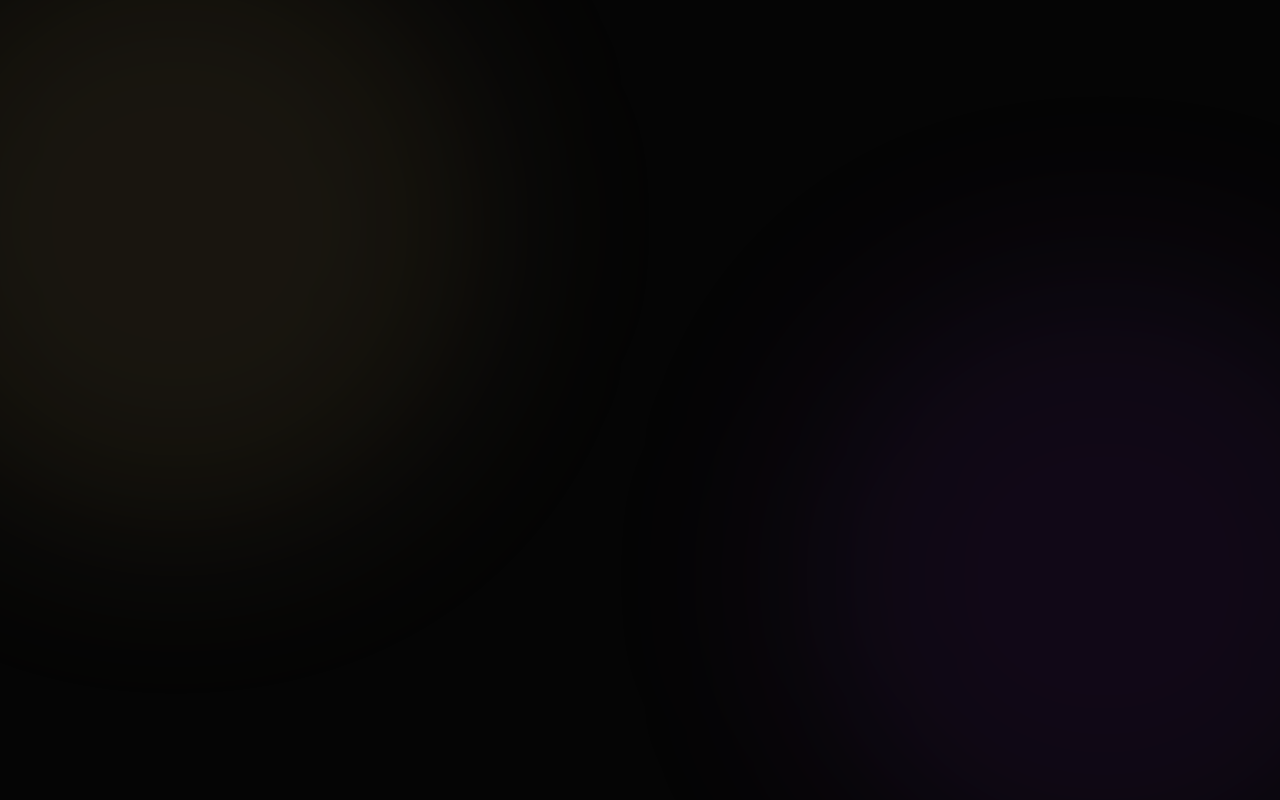
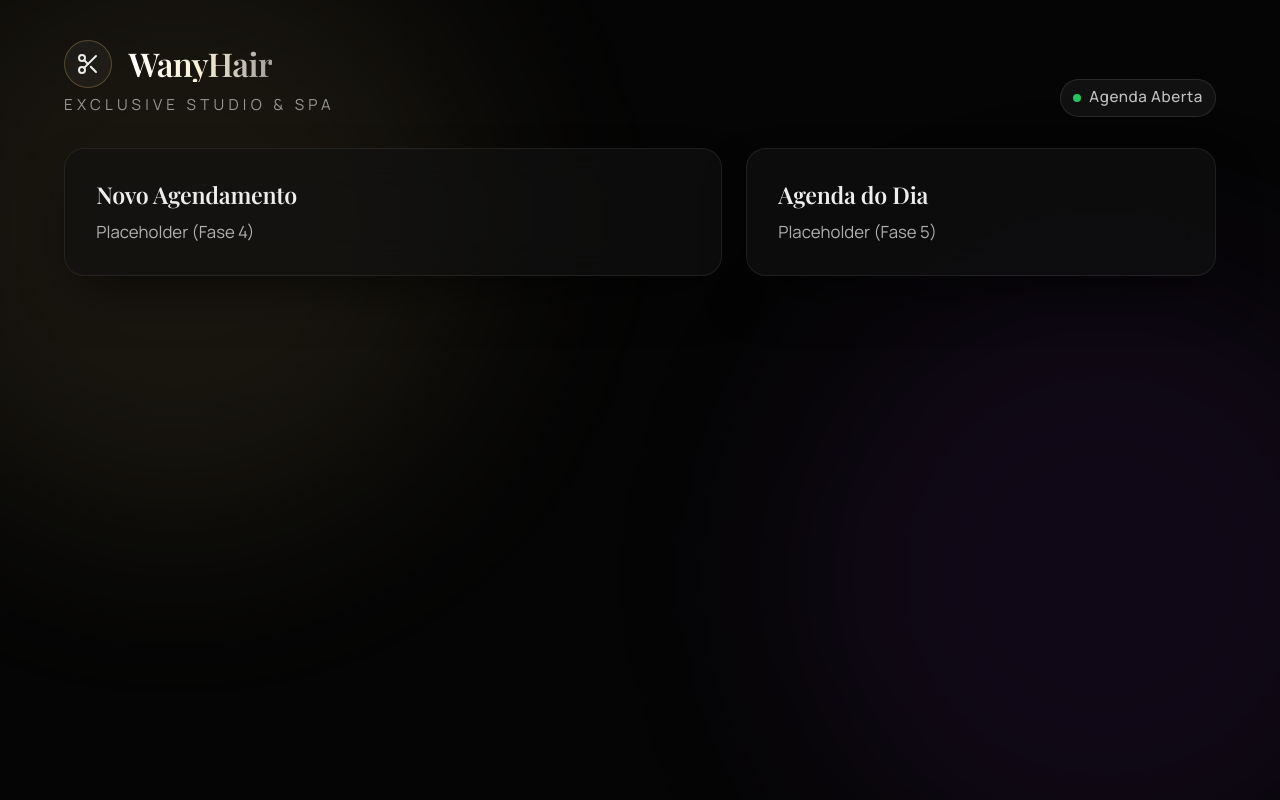
Before and after one commit to juninalmeida/WanyHairAgendaV1, a plain HTML site: page index.html in a window 1280 px wide. Drawn offline with nearby package versions, Linux system fonts and the light colour scheme; a web font is replaced by a local one.

Commit message:
chore: add layout styles and replace inline card text styles with reusable classes

```diff
--- a/index.html
+++ b/index.html
@@ -25,5 +25,43 @@
     ></div>
   </div>
 
+  <div class="container">
+    <header class="header">
+      <div class="brand">
+        <div class="brand-row">
+          <span class="brand-icon" aria-hidden="true">
+            <i data-lucide="scissors"></i>
+          </span>
+
+          <h1 class="brand-title">WanyHair</h1>
+        </div>
+
+        <p class="brand-subtitle">Exclusive Studio &amp; Spa</p>
+      </div>
+
+      <div class="status-badge" aria-label="Status da agenda">
+        <span class="status-dot" aria-hidden="true"></span>
+        <span class="status-text">Agenda Aberta</span>
+      </div>
+    </header>
+
+    <main class="main">
+      <section class="glass-card card-pad">
+        <h2 class="card-title">
+          Novo Agendamento
+        </h2>
+        <p class="card-desc">Placeholder (Fase 4)</p>
+        </p>
+      </section>
+
+      <aside class="glass-card card-pad">
+        <h2 class="card-title">Agenda do Dia</h2>
+        <p class="card-desc">Placeholder (Fase 5)</p>
+</aside>
+      </aside>
+    </main>
+  </div>
+
   <script type="module" src="./src/js/background.js"></script>
+  <script type="module" src="./src/js/icons.js"></script>
 </body>
--- /dev/null
+++ b/src/js/icons.js
@@ -0,0 +1,29 @@
+const LUCIDE_SRC = "https://unpkg.com/lucide@latest";
+
+function loadScript(src) {
+  return new Promise((resolve, reject) => {
+    const existing = document.querySelector(`script[src="${src}"]`);
+    if (existing) return resolve();
+
+    const script = document.createElement("script");
+    script.src = src;
+    script.async = true;
+    script.onload = resolve;
+    script.onerror = () => reject(new Error(`Failed to load: ${src}`));
+    document.head.appendChild(script);
+  });
+}
+
+async function initIcons() {
+  try {
+    if (!window.lucide) {
+      await loadScript(LUCIDE_SRC);
+    }
+
+    window.lucide?.createIcons?.();
+  } catch (err) {
+    console.warn("[icons] Lucide failed to init:", err);
+  }
+}
+
+document.addEventListener("DOMContentLoaded", initIcons);
--- a/src/styles/global.css
+++ b/src/styles/global.css
@@ -6,11 +6,6 @@
 
 * {
   margin: 0;
-}
-
-html,
-body {
-  height: 100%;
 }
 
 body {
--- a/src/styles/index.css
+++ b/src/styles/index.css
@@ -1,3 +1,4 @@
 @import url("./global.css");
 @import url("./ui.css");
 @import url("./effects.css");
+@import url("./layout.css");
--- /dev/null
+++ b/src/styles/layout.css
@@ -0,0 +1,115 @@
+.header {
+  display: grid;
+  gap: var(--sp-2);
+  margin-block: var(--sp-2) var(--sp-4);
+}
+
+.brand {
+  display: grid;
+  gap: 0.35rem;
+  justify-items: center;
+  text-align: center;
+}
+
+.brand-row {
+  display: inline-flex;
+  align-items: center;
+  gap: var(--sp-2);
+}
+
+.brand-icon {
+  display: inline-grid;
+  place-items: center;
+  border-radius: 999px;
+
+  padding: clamp(0.55rem, 0.5rem + 0.3vw, 0.7rem);
+  background: rgba(255, 255, 255, 0.04);
+  border: 1px solid rgba(214, 179, 106, 0.3);
+}
+
+.brand-icon i {
+  width: 1.15rem;
+  height: 1.15rem;
+  color: var(--gold-300);
+}
+
+.brand-title {
+  font-family: var(--ff-serif);
+  font-size: var(--fs-3);
+  line-height: 1.1;
+  letter-spacing: -0.02em;
+
+  color: transparent;
+  background: linear-gradient(
+    90deg,
+    #ffffff,
+    var(--gold-100),
+    rgba(237, 237, 237, 0.65)
+  );
+  -webkit-background-clip: text;
+  background-clip: text;
+}
+
+.brand-subtitle {
+  font-size: var(--fs-0);
+  letter-spacing: 0.28em;
+  text-transform: uppercase;
+  color: rgba(237, 237, 237, 0.6);
+}
+
+.status-badge {
+  justify-self: center;
+  display: inline-flex;
+  align-items: center;
+  gap: 0.5rem;
+
+  padding: 0.4rem 0.75rem;
+  border-radius: 999px;
+
+  background: rgba(255, 255, 255, 0.05);
+  border: 1px solid rgba(255, 255, 255, 0.1);
+}
+
+.status-dot {
+  width: 0.5rem;
+  height: 0.5rem;
+  border-radius: 999px;
+  background: #22c55e;
+}
+
+.status-text {
+  font-size: var(--fs-0);
+  font-weight: 500;
+  letter-spacing: 0.04em;
+  color: rgba(237, 237, 237, 0.8);
+}
+
+.main {
+  display: grid;
+  gap: var(--sp-3);
+}
+
+.card-pad {
+  padding: var(--sp-4);
+}
+
+@media (min-width: 64rem) {
+  .header {
+    grid-template-columns: 1fr auto;
+    align-items: end;
+  }
+
+  .brand {
+    justify-items: start;
+    text-align: left;
+  }
+
+  .status-badge {
+    justify-self: end;
+  }
+
+  .main {
+    grid-template-columns: 7fr 5fr;
+    align-items: start;
+  }
+}
--- a/src/styles/ui.css
+++ b/src/styles/ui.css
@@ -45,6 +45,18 @@
   border: 1px solid var(--c-border);
   box-shadow: var(--shadow-card);
   border-radius: var(--r-lg);
+}
+.card-title {
+  font-family: var(--ff-serif);
+  font-size: var(--fs-2);
+  line-height: 1.2;
+  letter-spacing: -0.01em;
+}
+
+.card-desc {
+  margin-top: var(--sp-1);
+  color: var(--c-muted);
+  font-size: var(--fs-1);
 }
 
 @supports (
```
